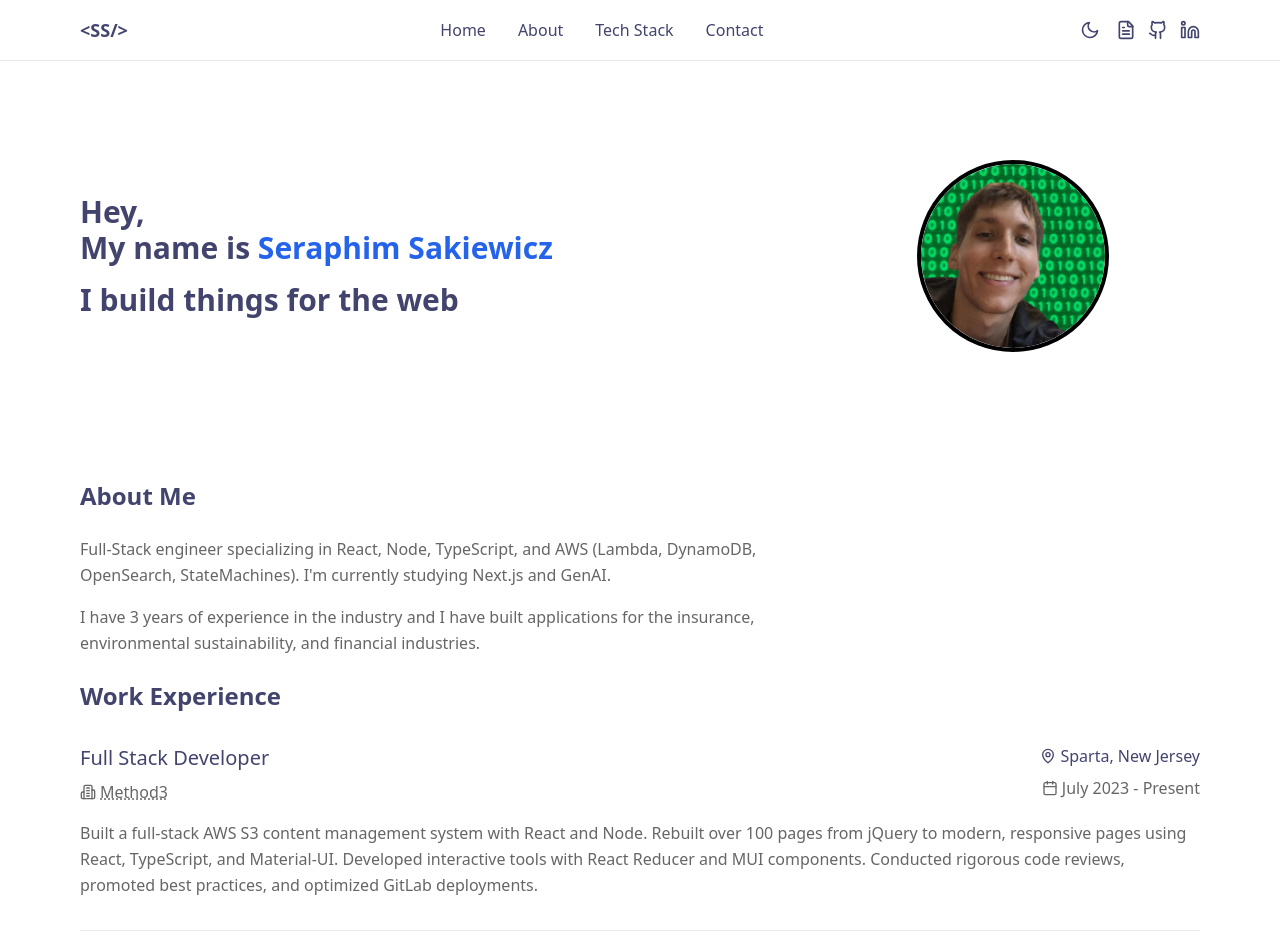
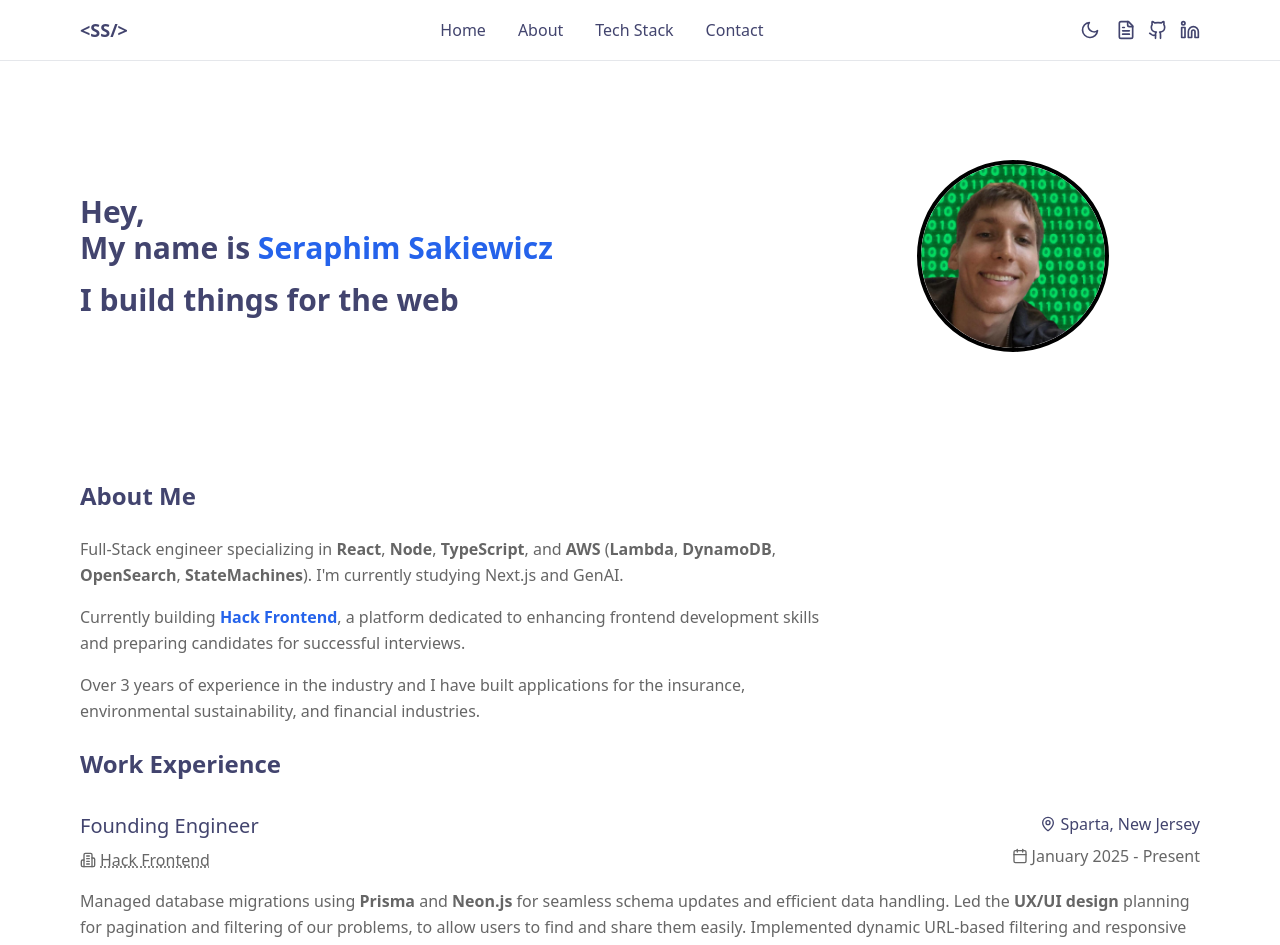
Before and after one commit to seraphimsakiewicz/my_site, a Next.js app: page / in a window 1280 px wide. Shown: the top 945 px of the page. Built offline with nearby package versions, Linux system fonts and the light colour scheme.

Commit message:
Updated exp section with Hack Frontend, updateda bout section, and added bolding on tech

```diff
--- a/src/app/page.tsx
+++ b/src/app/page.tsx
@@ -18,12 +18,20 @@ import Link from "next/link";
 // Work experience data
 const workExperience = [
   {
+    company: "Hack Frontend",
+    position: "Founding Engineer",
+    location: "Sparta, New Jersey",
+    period: "January 2025 - Present",
+    website: "https://hackfrontend.com/",
+    description: "Managed database migrations using <strong>Prisma</strong> and <strong>Neon.js</strong> for seamless schema updates and efficient data handling. Led the <strong>UX/UI design</strong> planning for pagination and filtering of our problems, to allow users to find and share them easily. Implemented dynamic URL‑based filtering and responsive pagination using <strong>Next.js</strong>, <strong>Radix UI</strong>, and <strong>Lucide React</strong>. Built a promo code system using <strong>React Hooks</strong> (<strong>useState</strong>, <strong>useEffect</strong>) to boost user engagement and platform growth."
+  },
+  {
     company: "Method3",
     position: "Full Stack Developer",
     location: "Sparta, New Jersey",
-    period: "July 2023 - Present",
+    period: "July 2023 - December 2024",
     website: "https://method3.com/",
-    description: "Built a full-stack AWS S3 content management system with React and Node. Rebuilt over 100 pages from jQuery to modern, responsive pages using React, TypeScript, and Material-UI. Developed interactive tools with React Reducer and MUI components. Conducted rigorous code reviews, promoted best practices, and optimized GitLab deployments."
+    description: "Built a full-stack <strong>AWS S3</strong> content management system with <strong>React</strong> and <strong>Node</strong>. Rebuilt over 100 pages from jQuery to modern, responsive pages using <strong>React</strong>, <strong>TypeScript</strong>, and <strong>Material-UI</strong>. Developed interactive tools with <strong>React Reducer</strong> and <strong>MUI</strong> components. Conducted rigorous code reviews, promoted best practices, and optimized <strong>GitLab</strong> deployments."
   },
   {
     company: "Maze Digital",
@@ -31,7 +39,7 @@ const workExperience = [
     location: "Marsa, Malta",
     period: "March 2022 - July 2023",
     website: "https://maze.digital/",
-    description: "Developed a Node.js/Express server hosted on AWS Lambda to integrate Xero and Sage accounting APIs. Implemented an AWS Step Function to calculate carbon usage by importing invoices through a state machine. Built a robust Admin Portal using React with TypeScript. Enhanced the CRM application with Cypress for end-to-end tests and Jest for unit tests."
+    description: "Developed a <strong>Node.js</strong>/<strong>Express</strong> server hosted on <strong>AWS Lambda</strong> to integrate <strong>Xero</strong> and <strong>Sage</strong> accounting APIs. Implemented an <strong>AWS Step Function</strong> to calculate carbon usage by importing invoices through a state machine. Built a robust Admin Portal using <strong>React</strong> with <strong>TypeScript</strong>. Enhanced the CRM application with <strong>Cypress</strong> for end-to-end tests and <strong>Jest</strong> for unit tests."
   },
   {
     company: "Overteam",
@@ -39,7 +47,7 @@ const workExperience = [
     location: "Moscow, Russia",
     period: "May 2021 - May 2022",
     website: "https://overteam.ru/",
-    description: "Developed complex SQL queries and Node.js backend for a dynamic AdInsure insurance platform. Built React UI components for a seamless user experience. Utilized NodeJS and Puppeteer to generate dynamic contracts based on user input. Implemented validation handling for the contract creation process and designed unit tests using Mocha."
+    description: "Developed complex <strong>SQL</strong> queries and <strong>Node.js</strong> backend for a dynamic AdInsure insurance platform. Built <strong>React</strong> UI components for a seamless user experience. Utilized <strong>NodeJS</strong> and <strong>Puppeteer</strong> to generate dynamic contracts based on user input. Implemented validation handling for the contract creation process and designed unit tests using <strong>Mocha</strong>."
   }
 ];
 
@@ -148,12 +156,14 @@ export default function Home() {
           </h2>
           <div className="space-y-4">
             <p className="text-[#666666] dark:text-[#a7a7a7] max-w-3xl leading-relaxed">
-              Full‑Stack engineer specializing in React, Node, TypeScript, and AWS (Lambda, DynamoDB, OpenSearch, StateMachines).
+              Full‑Stack engineer specializing in <strong>React</strong>, <strong>Node</strong>, <strong>TypeScript</strong>, and <strong>AWS</strong> (<strong>Lambda</strong>, <strong>DynamoDB</strong>, <strong>OpenSearch</strong>, <strong>StateMachines</strong>).
               I&apos;m currently studying Next.js and GenAI.
             </p>
             <p className="text-[#666666] dark:text-[#a7a7a7] max-w-3xl leading-relaxed">
-              I have 3 years of experience in the industry and I have built applications for the insurance,
-              environmental sustainability, and financial industries.
+              Currently building <strong className="text-[#2563eb] dark:text-[#2563eb]">Hack Frontend</strong>, a platform dedicated to enhancing frontend development skills and preparing candidates for successful interviews.
+            </p>
+            <p className="text-[#666666] dark:text-[#a7a7a7] max-w-3xl leading-relaxed">
+              Over 3 years of experience in the industry and I have built applications for the insurance, environmental sustainability, and financial industries.
             </p>
           </div>
 
@@ -200,7 +210,7 @@ export default function Home() {
 
                       {/* Job Description */}
                       <div className="mt-4">
-                        <p className="text-[#666666] dark:text-[#a7a7a7] leading-relaxed">{job.description}</p>
+                        <p className="text-[#666666] dark:text-[#a7a7a7] leading-relaxed" dangerouslySetInnerHTML={{ __html: job.description }} />
                       </div>
                     </div>
                   ))}
```
